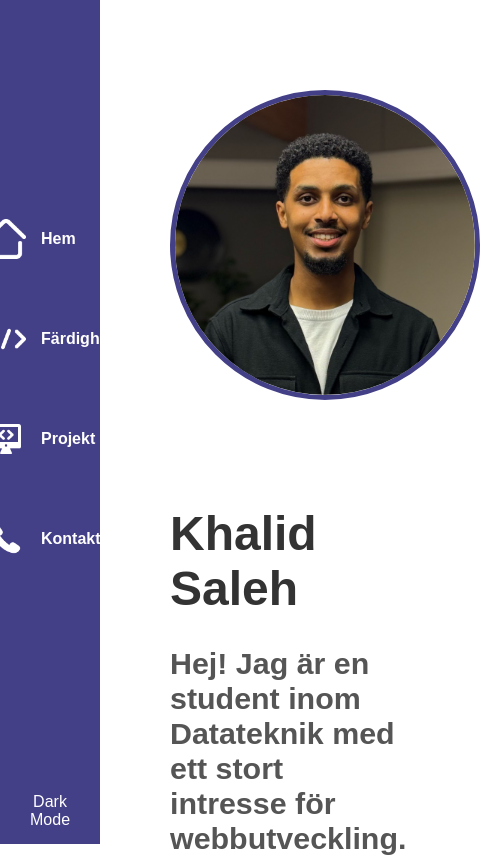
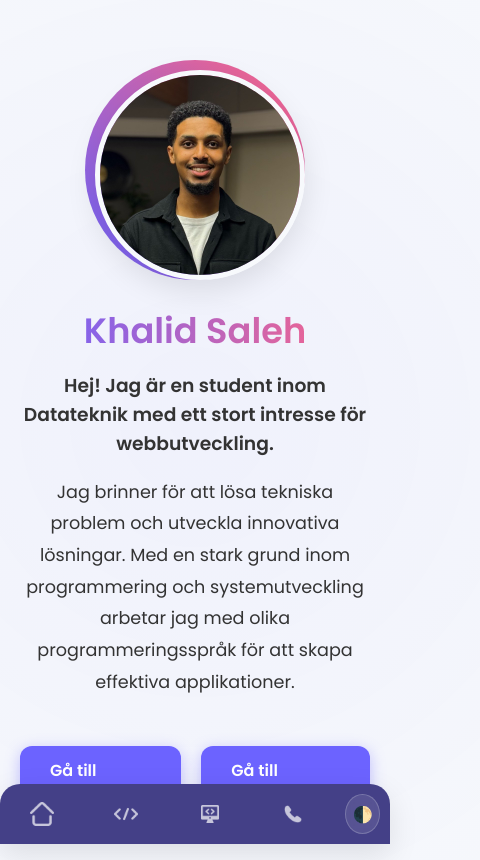
Before and after one commit to 01KhaliDo/readme, a plain HTML site: page index.html in a window 390 px wide. Shown: the top 860 px of the page, 480 px wide, since content can reach past the window. Drawn offline with Linux system fonts and the light colour scheme.

Commit message:
ändringar

```diff
--- a/index.html
+++ b/index.html
@@ -54,7 +54,7 @@
                     <!-- Textsektion -->
                     <div class="profile-text">
                         <h1>Khalid Saleh</h1>
-                        <h2>Hej! Jag är en student inom Datateknik med ett stort intresse för webbutveckling.</h2>
+                        <h3>Hej! Jag är en student inom Datateknik med ett stort intresse för webbutveckling.</h3>
                         <p>Jag brinner för att lösa tekniska problem och utveckla innovativa lösningar. Med en stark
                             grund inom programmering och systemutveckling arbetar jag med olika programmeringsspråk för
                             att skapa effektiva applikationer.</p>
@@ -62,8 +62,8 @@
                 </div>
             </div>
             <nav class="button-nav">
-                <a href="#projects" class="next-button">Gå till Projekt</a>
-                <a href="#contact" class="next-button">Gå till Kontakt</a>
+                <a href="#projects" class="cta-button">Gå till Projekt</a>
+                <a href="#contact" class="cta-button">Gå till Kontakt</a>
             </nav>
         </div>
 
--- a/styles.css
+++ b/styles.css
@@ -1,426 +1,568 @@
-/* Grundläggande inställningar för body */
-body {
-    font-family: Arial, sans-serif;
-    /* Sätter typsnitt för hela sidan */
-    margin: 0;
-    /* Tar bort standardmarginaler */
-    padding: 0;
-    /* Tar bort standardpadding */
-    box-sizing: border-box;
-    /* Inkluderar padding och border i elementens totala bredd/höjd */
+:root {
+    /* Color Palette */
+    --primary-color: #6C63FF;
+    /* Modern purple/blue */
+    --secondary-color: #FF6584;
+    /* Soft accent pink/red */
+    --bg-color: #f7f9fc;
+    --text-color: #333333;
+    --text-muted: #666666;
+    --glass-bg: rgba(255, 255, 255, 0.7);
+    --glass-border: rgba(255, 255, 255, 0.5);
+    --sidebar-bg: #444087;
+    /* Keeping original brand color base but refined */
+    --sidebar-hover: #3b3770;
+
+    /* Shadows & Effects */
+    --shadow-sm: 0 4px 6px rgba(0, 0, 0, 0.05);
+    --shadow-md: 0 10px 30px rgba(0, 0, 0, 0.1);
+    --blur: 15px;
+
+    /* Transitions */
+    --transition: all 0.3s cubic-bezier(0.4, 0, 0.2, 1);
 }
 
-/* Sidomeny (sidebar) */
-.sidebar {
-    width: 100px;
-    /* Smal initial bredd */
-    position: fixed;
-    /* Fäster sidomenyn vid vänsterkanten */
-    top: 0;
-    left: 0;
-    bottom: 0;
-    /* Sträcker sig från toppen till botten */
-    background-color: #444087;
-    /* Bakgrundsfärg */
-    color: white;
-    /* Textfärg */
-    display: flex;
-    /* Använder flexbox för layout */
-    flex-direction: column;
-    /* Staplar innehåll vertikalt */
-    justify-content: center;
-    /* Centrering av innehåll vertikalt */
-    align-items: center;
-    /* Centrering horisontellt */
-    height: 100vh;
-    /* Full höjd av viewporten */
-    transition: width 0.3s ease, box-shadow 0.3s ease;
-    /* Mjuk övergång vid förändring av bredd och skugga */
-    /* box-shadow: 2px 0px 5px rgba(0, 0, 0, 0.1);   Lätt skugga för att skapa separering från huvudområdet */
+body.dark-mode {
+    --bg-color: #0f172a;
+    /* Deep blue/slate background */
+    --text-color: #f1f5f9;
+    --text-muted: #94a3b8;
+    --glass-bg: rgba(30, 41, 59, 0.7);
+    --glass-border: rgba(255, 255, 255, 0.1);
+    --primary-color: #818cf8;
+    --secondary-color: #f472b6;
+    --shadow-md: 0 10px 30px rgba(0, 0, 0, 0.5);
 }
 
-/* Navigeringsdel i sidebar */
+/* Base Styles */
+html {
+    scroll-behavior: smooth;
+}
+
+body {
+    font-family: 'Poppins', sans-serif;
+    margin: 0;
+    padding: 0;
+    background-color: var(--bg-color);
+    color: var(--text-color);
+    box-sizing: border-box;
+    overflow-x: hidden;
+    transition: background-color 0.5s ease, color 0.5s ease;
+}
+
+/* Background Pattern */
+body::before {
+    content: '';
+    position: fixed;
+    top: -50%;
+    left: -50%;
+    width: 200%;
+    height: 200%;
+    background: radial-gradient(circle, rgba(108, 99, 255, 0.05) 0%, rgba(255, 255, 255, 0) 70%);
+    z-index: -1;
+    pointer-events: none;
+}
+
+body.dark-mode::before {
+    background: radial-gradient(circle, rgba(129, 140, 248, 0.05) 0%, rgba(15, 23, 42, 0) 70%);
+}
+
+/* Sidebar */
+.sidebar {
+    width: 80px;
+    position: fixed;
+    top: 20px;
+    left: 20px;
+    bottom: 20px;
+    height: calc(100vh - 40px);
+    background: var(--sidebar-bg);
+    /* Opaque for contrast or slightly glass depending on pref */
+    border-radius: 20px;
+    display: flex;
+    flex-direction: column;
+    align-items: center;
+    justify-content: space-between;
+    padding: 20px 0;
+    z-index: 1000;
+    box-shadow: var(--shadow-md);
+    transition: var(--transition);
+}
+
+.sidebar:hover {
+    width: 240px;
+}
+
 .sidebar nav {
-    height: 100%;
-    /* Gör att nav tar hela sidans höjd */
+    width: 100%;
+    flex-grow: 1;
     display: flex;
     flex-direction: column;
     justify-content: center;
-    /* Centrering av innehållet vertikalt */
-    align-items: center;
 }
 
-/* När musen hovrar över sidebar */
-.sidebar:hover {
-    width: 220px;
-    /* Expanderar sidomenyn */
+.sidebar nav ul {
+    list-style: none;
+    padding: 0;
+    margin: 0;
+    width: 100%;
 }
 
-/* Lista med länkar i sidebar */
-.sidebar nav ul {
-    list-style-type: none;
-    /* Tar bort punktlistan */
-    padding: 0;
-    width: 100%;
-    /* Gör listan lika bred som sidomenyn */
+.sidebar nav ul li {
+    padding: 10px 20px;
+    margin: 10px 0;
+    position: relative;
+    cursor: pointer;
 }
 
-/* Listobjekt (menyalternativ) */
-.sidebar nav ul li {
+.sidebar nav ul li a {
     display: flex;
     align-items: center;
-    padding: 30px 0;
-    /* Utrymme ovanför och under varje objekt */
-    transition: background-color 0.3s;
-    /* Mjuk övergång för hover-effekt */
-    border-radius: 10px;
+    color: rgba(255, 255, 255, 0.7);
+    text-decoration: none;
+    font-weight: 500;
+    transition: var(--transition);
+    white-space: nowrap;
+    overflow: hidden;
 }
 
-/* Hover-effekt på listobjekt */
-.sidebar nav ul li:hover {
-    background-color: #3b3770;
-    /* Ändrar bakgrundsfärgen vid hover */
-    box-shadow: 0 6px 20px rgba(51, 50, 50, 0.4);
-    /* Lägg till skugga för att skapa djup */
-    transition: all 0.3s ease;
-    width: 170px;
-    margin-left: 20px;
-    border-radius: 10px;
-
+.sidebar nav ul li img {
+    min-width: 24px;
+    width: 24px;
+    height: 24px;
+    margin-right: 20px;
+    filter: brightness(0) invert(1) opacity(0.7);
+    transition: var(--transition);
 }
 
-/* Länkar i sidomenyn */
-.sidebar nav ul li a {
+.sidebar nav ul li:hover a {
     color: white;
-    text-decoration: none;
-    /* Tar bort understrykning från länkar */
-    display: flex;
-    align-items: center;
-    width: 100%;
-    font-weight: 600;
-    /* Gör texten fetare */
-    margin-left: 15px;
-    border-radius: 10px;
-    transition: background-color 0.3s, box-shadow 0.3s;
-    /* Smidig övergång för hover */
 }
 
-/* Ikoner i menyn */
-.sidebar nav ul li img {
-    width: 40px;
-    height: 40px;
-    margin-right: 15px;
-    /* Avstånd mellan ikon och text */
+.sidebar nav ul li:hover img {
+    opacity: 1;
+    transform: scale(1.1);
 }
 
-/* Text bredvid ikonen */
 .sidebar nav ul li span {
-    display: none;
-    /* Texten bredvid ikoner är gömd som standard */
-    white-space: nowrap;
+    opacity: 0;
+    transform: translateX(-10px);
+    transition: var(--transition);
 }
 
-/* Visa texten bredvid ikonerna när sidomenyn expanderar */
 .sidebar:hover nav ul li span {
-    display: inline;
+    opacity: 1;
+    transform: translateX(0);
 }
 
-/* Huvudinnehåll (Main content) */
-.main-content {
-    margin-left: 80px;
-    /* Skjut innehållet till höger så det inte täcks av sidomenyn */
-    padding: 50px;
-    transition: margin-left 0.3s ease;
-    /* Mjuk övergång när sidomenyn expanderar */
+/* Dark Mode Toggle - Integrated nicely */
+.next-button {
+    background: rgba(255, 255, 255, 0.1);
+    color: width;
+    border: 1px solid rgba(255, 255, 255, 0.2);
+    padding: 8px 16px;
+    border-radius: 12px;
+    cursor: pointer;
+    font-size: 0.9em;
+    color: white;
+    transition: var(--transition);
+    white-space: nowrap;
+    overflow: hidden;
+    margin: 0 10px;
+    width: calc(100% - 20px);
+    text-align: center;
+    backdrop-filter: blur(5px);
 }
 
-/* Justering av huvudsektionen när sidomenyn expanderar */
-.sidebar:hover+.main-content {
-    margin-left: 220px;
+.sidebar:not(:hover) .next-button {
+    text-overflow: clip;
+    width: 40px;
+    padding: 8px 0;
+    content: '🌙';
+    /* Placeholder if we used ::before, but keeping simple for now */
+    font-size: 0;
+    /* Hide text when collapsed */
 }
 
-/* Sektioner på sidan */
+.sidebar:not(:hover) .next-button::after {
+    content: '🌓';
+    font-size: 16px;
+}
+
+.next-button:hover {
+    background: rgba(255, 255, 255, 0.2);
+    transform: translateY(-2px);
+}
+
+/* Main Content */
+.main-content {
+    margin-left: 120px;
+    /* Base margin */
+    padding: 40px;
+    transition: var(--transition);
+    max-width: 1400px;
+}
+
+.sidebar:hover+.main-content {
+    margin-left: 280px;
+    /* Push content when sidebar opens */
+}
+
+/* Sections */
 .section {
-    padding: 40px;
-    min-height: 100vh;
-    /* Varje sektion tar upp hela skärmhöjden */
+    min-height: 90vh;
+    /* Slightly less than 100 to feel more spaced */
     display: flex;
     flex-direction: column;
     justify-content: center;
-    max-width: 1200px;
-    /* Begränsar maxbredden */
-    margin: 0 auto;
-    /* Centrera sektionen horisontellt */
+    padding: 40px 0;
+    opacity: 0;
+    /* For scroll animation */
+    transform: translateY(20px);
+    animation: fadeInUp 0.8s ease forwards;
 }
 
-/* Profilcontainer */
+@keyframes fadeInUp {
+    to {
+        opacity: 1;
+        transform: translateY(0);
+    }
+}
+
+/* Contact/Project Section override to normal spacing */
+.section h2 {
+    font-size: 2.5em;
+    margin-bottom: 40px;
+    position: relative;
+    display: inline-block;
+    color: var(--primary-color);
+}
+
+.section h2::after {
+    content: '';
+    display: block;
+    width: 50px;
+    height: 4px;
+    background: var(--secondary-color);
+    margin-top: 10px;
+    border-radius: 2px;
+}
+
+/* Profile Section */
 .profile-container {
     display: flex;
     align-items: center;
-    justify-content: flex-start;
-    gap: 70px;
-    /* Avstånd mellan profilbild och text */
+    gap: 60px;
     flex-wrap: wrap;
-    /* Låter innehållet radbrytas vid små skärmar */
 }
 
-/* Profilbild */
 .profile-img {
-    flex: 0 0 300px;
-    /* Sätter fast storlek på profilbild */
+    position: relative;
+    width: 300px;
+    height: 300px;
+    border-radius: 50%;
+    padding: 10px;
+    background: linear-gradient(45deg, var(--primary-color), var(--secondary-color));
 }
 
 .profile-img img {
     width: 100%;
     height: 100%;
     object-fit: cover;
-    /* Se till att bilden behåller rätt proportion */
-    border: 5px solid #444087;
     border-radius: 50%;
-    /* Gör profilbilden rund */
+    border: 5px solid var(--bg-color);
+    box-shadow: var(--shadow-md);
 }
 
-/* Textdel av profilen */
-.profile-text {
-    flex: 1;
-    max-width: 800px;
-}
-
-/* Stilar för rubriker */
 .profile-text h1 {
-    font-size: 3em;
-    color: #333;
-    margin-bottom: 30px;
+    font-size: 3.5em;
+    margin: 0;
+    background: linear-gradient(90deg, var(--primary-color), var(--secondary-color));
+    -webkit-background-clip: text;
+    -webkit-text-fill-color: transparent;
+    line-height: 1.2;
 }
 
 .profile-text h2 {
-    font-size: 1.9em;
-    color: #555;
-    margin-bottom: 15px;
+    font-size: 1.5em;
+    font-weight: 500;
+    color: var(--text-muted);
+    margin: 15px 0;
 }
 
 .profile-text p {
-    font-size: 1.2em;
-    color: #666;
-    line-height: 1.6;
-    margin-bottom: 20px;
+    font-size: 1.1em;
+    line-height: 1.8;
+    max-width: 600px;
+    color: var(--text-color);
 }
 
-/* Navigeringsknappar */
+/* Button Navigation Group */
 .button-nav {
     display: flex;
-    justify-content: center;
     gap: 20px;
-    margin-top: 40px;
+    margin-top: 30px;
 }
 
-.next-button {
-    padding: 15px 30px;
-    background-color: #444087;
+.cta-button {
+    font-size: 1em;
+    background: var(--primary-color);
     color: white;
+    padding: 12px 30px;
     text-decoration: none;
-    border-radius: 5px;
-    font-size: 1em;
-    transition: background-color 0.3s;
     border: none;
-    cursor: pointer;
+    border-radius: 12px;
+    display: inline-block;
+    box-shadow: 0 4px 15px rgba(108, 99, 255, 0.4);
+    transition: var(--transition);
+    font-weight: 600;
 }
 
-.next-button:hover {
-    background-color: #3b3770;
+.cta-button:hover {
+    transform: translateY(-3px);
+    box-shadow: 0 8px 25px rgba(108, 99, 255, 0.6);
+    background-color: var(--secondary-color);
 }
 
+/* Skills Grid */
 .skills-grid {
     display: grid;
-    grid-template-columns: repeat(auto-fit, minmax(250px, 1fr));
-    gap: 25px;
-    margin-top: 40px;
+    grid-template-columns: repeat(auto-fill, minmax(280px, 1fr));
+    gap: 30px;
+}
+
+.skill {
+    background: var(--glass-bg);
+    padding: 20px 25px;
+    border-radius: 16px;
+    border: 1px solid var(--glass-border);
+    backdrop-filter: blur(var(--blur));
+    box-shadow: var(--shadow-sm);
+    transition: var(--transition);
+}
+
+.skill:hover {
+    transform: translateY(-5px);
+    box-shadow: var(--shadow-md);
+    background: rgba(255, 255, 255, 0.9);
+}
+
+body.dark-mode .skill:hover {
+    background: rgba(30, 41, 59, 0.9);
 }
 
 .skill span {
+    display: block;
+    margin-bottom: 15px;
     font-weight: 600;
+    font-size: 1.1em;
 }
 
 .bar {
-    background: #ddd;
-    height: 10px;
-    border-radius: 5px;
-    margin-top: 8px;
+    height: 8px;
+    background: rgba(0, 0, 0, 0.1);
+    border-radius: 4px;
     overflow: hidden;
+}
+
+body.dark-mode .bar {
+    background: rgba(255, 255, 255, 0.1);
 }
 
 .fill {
     height: 100%;
-    background: #444087;
-    border-radius: 5px;
+    background: linear-gradient(90deg, var(--primary-color), var(--secondary-color));
+    border-radius: 4px;
+    width: 0;
+    transition: width 1.5s ease-out;
+    /* animated via JS preferably, or default css loading */
+    animation: fillBar 1.5s ease-out forwards;
 }
 
-/* =====================
-   Projects
-===================== */
+@keyframes fillBar {
+    from {
+        width: 0;
+    }
+}
+
+/* Projects */
 .projects-grid {
     display: grid;
-    grid-template-columns: repeat(auto-fit, minmax(280px, 1fr));
-    gap: 30px;
-    margin-top: 40px;
+    grid-template-columns: repeat(auto-fill, minmax(320px, 1fr));
+    gap: 40px;
 }
 
 .project-card {
-    background-color: #f4f4f8;
-    padding: 25px;
-    border-radius: 12px;
-    transition: transform 0.3s ease, box-shadow 0.3s ease;
+    background: var(--glass-bg);
+    border-radius: 20px;
+    border: 1px solid var(--glass-border);
+    padding: 30px;
+    transition: var(--transition);
+    position: relative;
+    overflow: hidden;
 }
 
 .project-card:hover {
-    transform: translateY(-6px);
-    box-shadow: 0 10px 25px rgba(0, 0, 0, 0.15);
+    transform: translateY(-10px);
+    box-shadow: var(--shadow-md);
 }
 
 .project-card h3 {
     margin-top: 0;
+    font-size: 1.5em;
+    color: var(--primary-color);
 }
 
 .tech-list {
-    list-style: none;
     display: flex;
     flex-wrap: wrap;
-    gap: 10px;
+    gap: 8px;
+    margin: 20px 0;
     padding: 0;
-    margin: 20px 0;
+    list-style: none;
 }
 
 .tech-list li {
-    background-color: #444087;
-    color: white;
-    padding: 6px 12px;
+    background: rgba(108, 99, 255, 0.1);
+    color: var(--primary-color);
+    padding: 5px 12px;
     border-radius: 20px;
-    font-size: 0.8rem;
+    font-size: 0.85em;
+    font-weight: 500;
 }
 
-.project-links {
-    display: flex;
-    gap: 15px;
+body.dark-mode .tech-list li {
+    background: rgba(129, 140, 248, 0.2);
+    color: var(--primary-color);
 }
 
 .project-links a {
-    color: #444087;
     text-decoration: none;
+    color: var(--text-color);
     font-weight: 600;
+    margin-right: 20px;
+    position: relative;
+    transition: var(--transition);
 }
 
-/* =====================
-   Contact
-===================== */
-.contact-card {
-    max-width: 600px;
-    background-color: #f4f4f8;
-    padding: 30px;
-    border-radius: 12px;
-    margin-top: 30px;
+.project-links a:hover {
+    color: var(--secondary-color);
 }
 
-.contact-card p {
-    font-size: 1.1rem;
-    margin-bottom: 25px;
-}
-
-.contact-list {
-    list-style: none;
-    padding: 0;
-    display: flex;
-    flex-direction: column;
-    gap: 15px;
+/* Contact */
+.contact-card {
+    background: var(--glass-bg);
+    border: 1px solid var(--glass-border);
+    backdrop-filter: blur(var(--blur));
+    border-radius: 20px;
+    padding: 40px;
+    max-width: 700px;
+    box-shadow: var(--shadow-md);
 }
 
 .contact-list li {
-    font-size: 1rem;
+    font-size: 1.2em;
+    margin: 15px 0;
+    display: flex;
+    align-items: center;
 }
 
-.contact-list a {
-    color: #444087;
+.contact-list li a {
+    color: var(--text-color);
     text-decoration: none;
-    font-weight: 600;
+    margin-left: 10px;
+    transition: var(--transition);
 }
 
-.contact-list a:hover {
-    text-decoration: underline;
+.contact-list li a:hover {
+    color: var(--primary-color);
 }
 
-
-/* =====================
-   Dark Mode
-===================== */
-.dark-mode {
-    background-color: #1e1e2f;
-    color: #c7c7c7;
+/* Mobile Responsiveness */
+@media (max-width: 768px) {
+    .sidebar {
+        width: 100%;
+        height: 60px;
+        bottom: 0;
+        top: auto;
+        left: 0;
+        right: 0;
+        flex-direction: row;
+        border-radius: 20px 20px 0 0;
+        padding: 0;
     }
 
-/* Ändra sidomenyn i dark mode */
-.dark-mode .sidebar {
-    background-color: #2b2b4b;
-    box-shadow: 2px 0px 10px rgba(0, 0, 0, 0.5);
+    .sidebar:hover {
+        width: 100%;
+        height: 60px;
+        /* Disable expansion on mobile usually, or change to a drawer */
     }
 
-.dark-mode .sidebar nav ul li:hover {
-    background-color: #44406f;
+    .sidebar nav ul {
+        display: flex;
+        justify-content: space-around;
+        align-items: center;
     }
 
-/* Länkar i dark mode */
-.dark-mode .sidebar nav ul li a {
-    color: #f1f1f1;
+    .sidebar nav ul li {
+        padding: 10px;
+        margin: 0;
     }
 
-/* Profiltext i dark mode */
-.dark-mode .profile-text h1,
-.dark-mode .profile-text h2 {
-    color: #f1f1f1;
+    .sidebar nav ul li span {
+        display: none;
+        /* Hide text always on mobile bar */
     }
 
-.dark-mode .profile-text p {
-    color: #b0b0b0;
+    .sidebar nav ul li img {
+        margin: 0;
     }
 
-/* Projektlänkar i dark mode */
-.dark-mode .project a {
-    color: #9995ff;
+    .next-button {
+        display: flex;
+        /* Show it on mobile */
+        align-items: center;
+        justify-content: center;
+        width: 40px;
+        height: 40px;
+        padding: 0;
+        border-radius: 50%;
+        /* Circle shape */
+        margin: 0 10px;
+        font-size: 0;
+        /* Hide text */
     }
 
-.dark-mode .project a:hover {
-    text-decoration: underline;
-    color: #ffdd57;
+    .next-button::after {
+        content: '🌓';
+        font-size: 1.2rem;
     }
 
-/* Knappar i dark mode */
-.dark-mode .next-button {
-    background-color: #2b2b4b;
-    color: white;
+    .main-content {
+        margin-left: 0;
+        margin-bottom: 90px;
+        /* Space for bottom bar */
+        padding: 20px;
+        max-width: 100%;
     }
 
-.dark-mode .next-button:hover {
-    background-color: #3b3770;
+    .sidebar:hover+.main-content {
+        margin-left: 0;
     }
 
-.dark-mode .bar {
-    background: #ddd;
+    .profile-container {
+        flex-direction: column;
+        text-align: center;
+        gap: 30px;
+        justify-content: center;
     }
 
-.dark-mode .fill {
-    background: #444087;
+    .profile-img {
+        width: 200px;
+        height: 200px;
+        margin: 0 auto;
     }
 
-.dark-mode .project-card {
-    background-color: #2b2b4b;
+    .profile-text h1 {
+        font-size: 2.2em;
     }
-
-.dark-mode .project-links a {
-    color: #ffdd57;
 }
-
-.dark-mode .contact-card {
-    background-color: #2b2b4b;
-}
-
-.dark-mode .contact-list a {
-    color: #ffdd57;
-}
```
Lines whose indentation alone changed are shown as unchanged.
